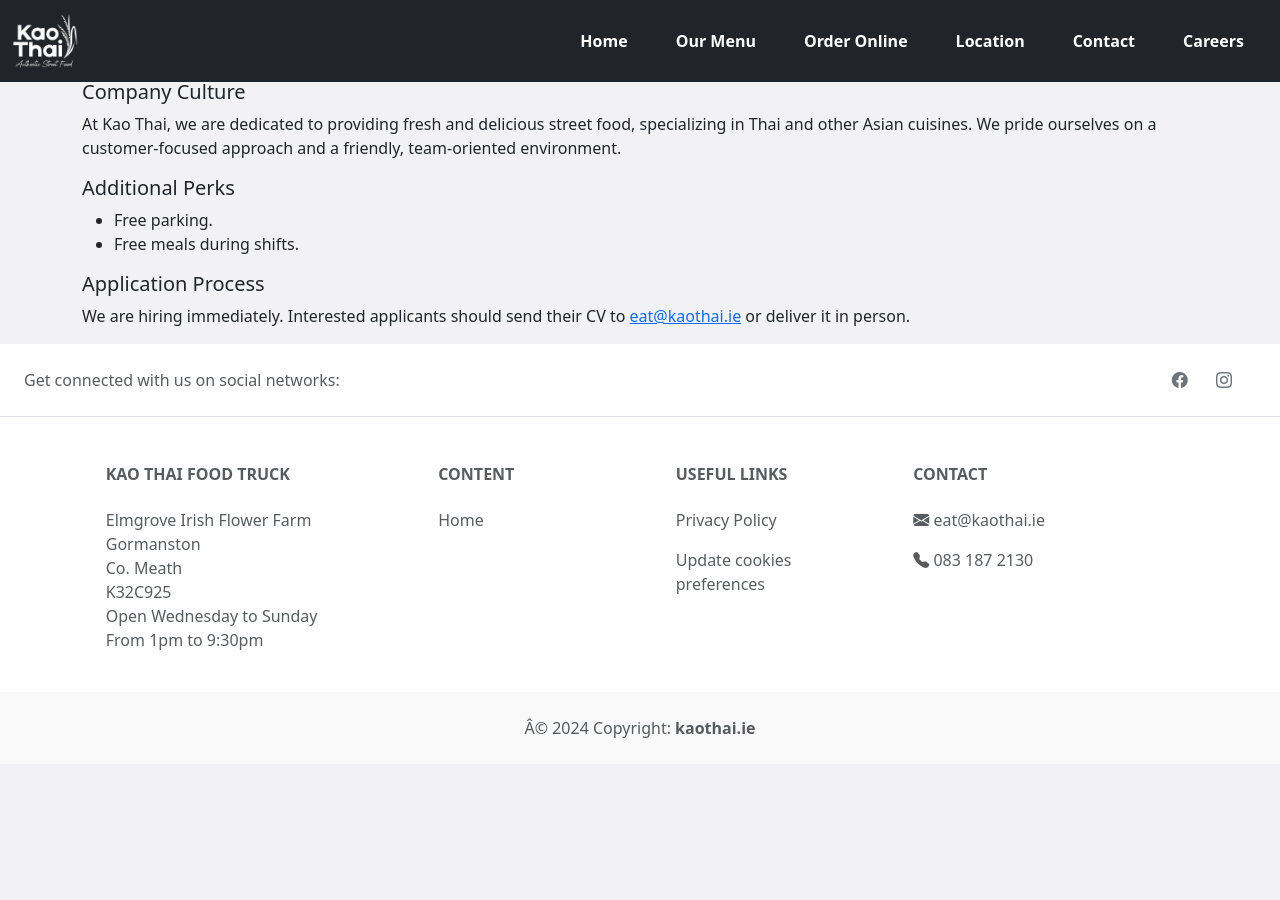
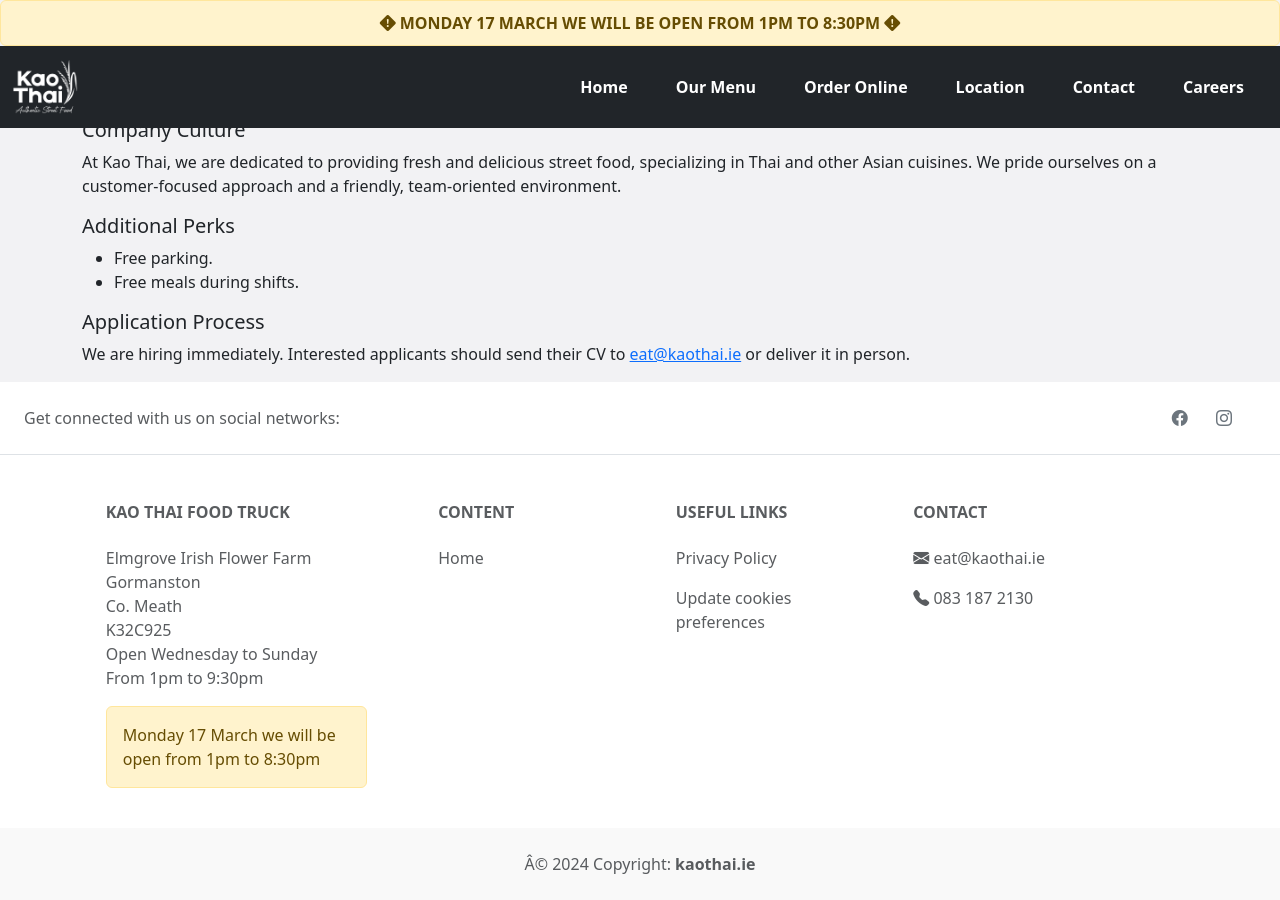
Before and after one commit to maxymo/kaothai-web, a Jekyll site: the page built from careers.html, in a window 1280 px wide and 900 px high, scrolled down 713 px. Built offline with Jekyll 4.4.1, drawn with Linux system fonts in a browser that asks for light colours; comment, search, counter and statistics services are not loaded; before the commit the page ends 1477 px from its top, so only the background shows below that.

Commit message:
enable alert

```diff
--- a/_data/general.yml
+++ b/_data/general.yml
@@ -1,4 +1,4 @@
 #_data/general.yml
 
-alertOn: false
-alert: "WE ARE OPEN today 3rd of Feburary Bank Holiday"
+alertOn: true
+alert: "Monday 17 March we will be open from 1pm to 8:30pm"
```
